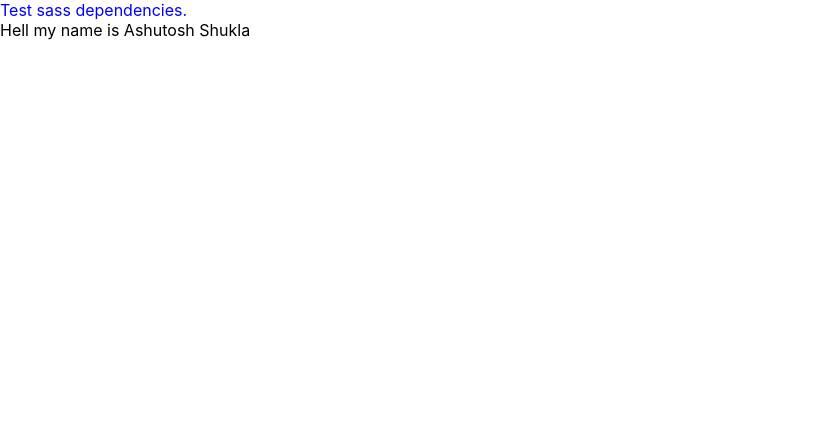
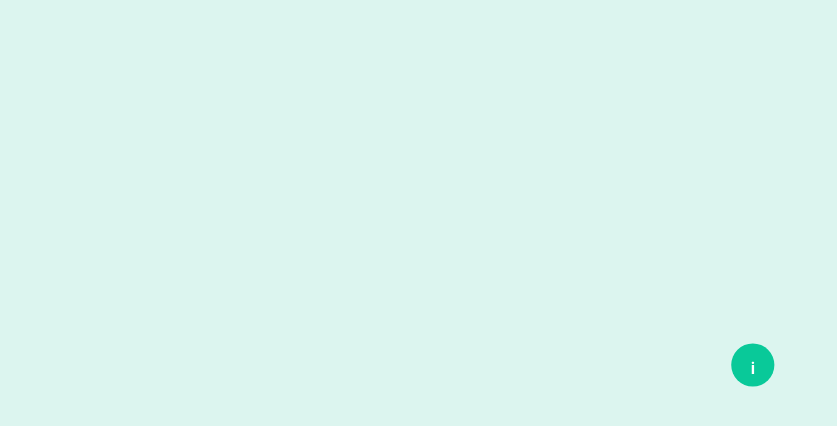
Before and after one commit to ashu17188/react-tutorial, a React (Create React App) app: page / in a window 1280 px wide. Shown: the top 426 px of the page, without its empty margins (0-837 px from the left). Built offline with nearby package versions, Linux system fonts and the light colour scheme.

Commit message:
1.clip path animation example

```diff
--- a/src/App.scss
+++ b/src/App.scss
@@ -1,3 +1,46 @@
-.testSass{
-  color:blue;
+.app{
+  background: #dcf5ef;
+  margin: 0;
+  height: 100vh;
+  display: grid;
+  justify-items: center;
+  align-items: center;
+
+
+
+.inner {
+  background: rgb(9, 201, 153);
+  padding: 1em;
+  border-radius: 10px;
+  width: 250px;
+  clip-path: circle(10% at 90% 20%);
+  transition: all .5s ease-in-out;
+  cursor: pointer;
+
+  &:hover {
+      clip-path: circle(75%);
+      background: #00B6FF;
+  }
+
+  h1 {
+      color: white;
+      margin: 0;
+  }
+
+  p {
+      color: white;
+      font-size: .8rem;
+  }
+  span {
+      float: right;
+      color: white;
+      font-weight: bold;
+      transition: color .5s;
+      position: relative;
+      margin-right: 4%;
+  }
+  &:hover span {
+      color: rgba(255,255,255,0)
+  }
 }
+}
--- a/src/App.tsx
+++ b/src/App.tsx
@@ -8,12 +8,17 @@ const FirstName = createContext("");
 
 const App = () => {
   return (
-    <>
-      <div className="testSass">Test sass dependencies.</div>
-      <FirstName.Provider value={"Ashutosh"}>
-        <ComC />
-      </FirstName.Provider>
-    </>
+    <section className="app">
+      <div className="container">
+        <div className="inner">
+          <span>i</span>
+          <h1>Hey</h1>
+          <p>
+            This is informative card that will tell you something wonderful...
+          </p>
+        </div>
+      </div>
+    </section>
   );
 };
 
```
Also changed, not shown: 1 other file (tests, documents, lock files or other folders).
